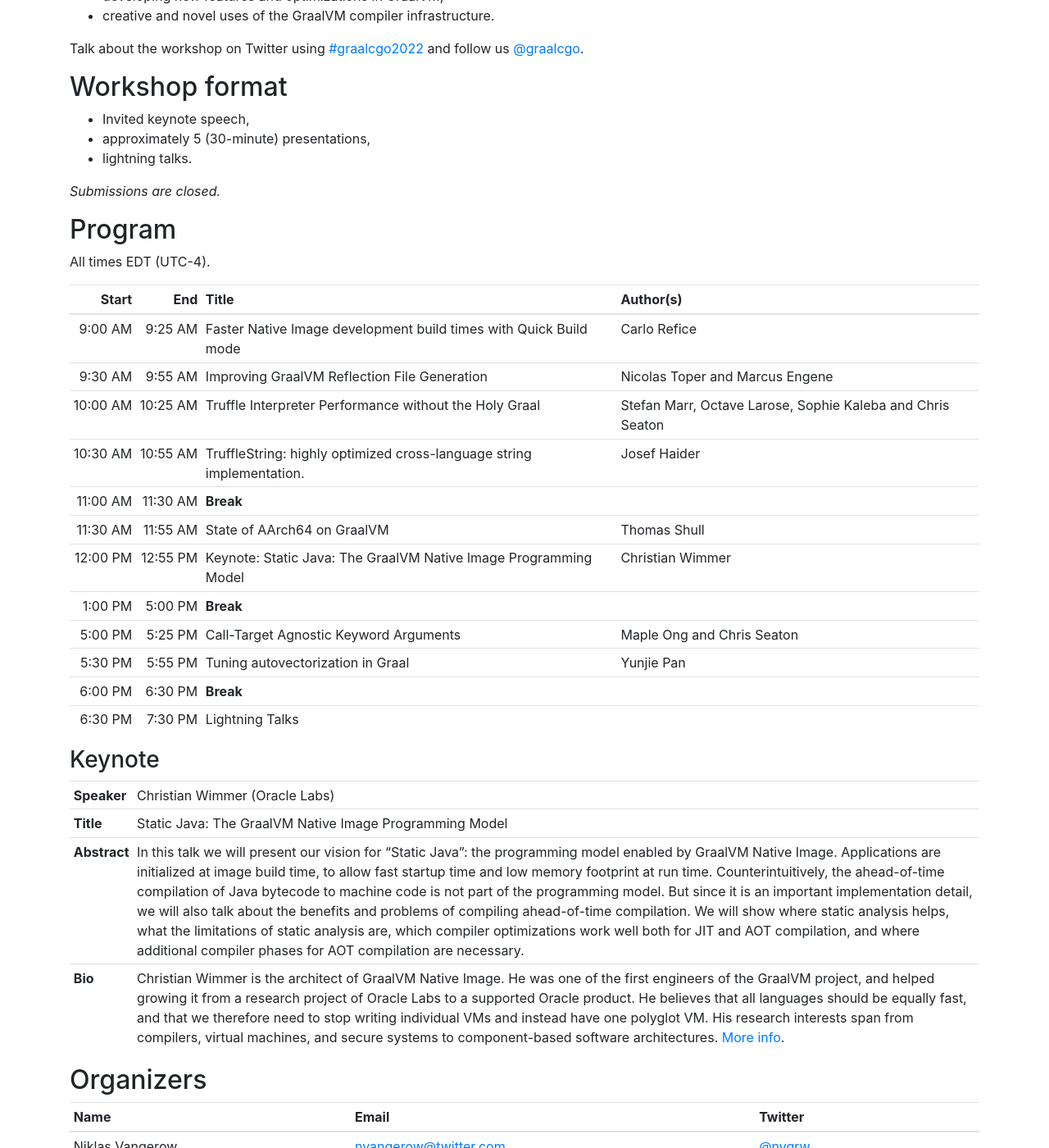
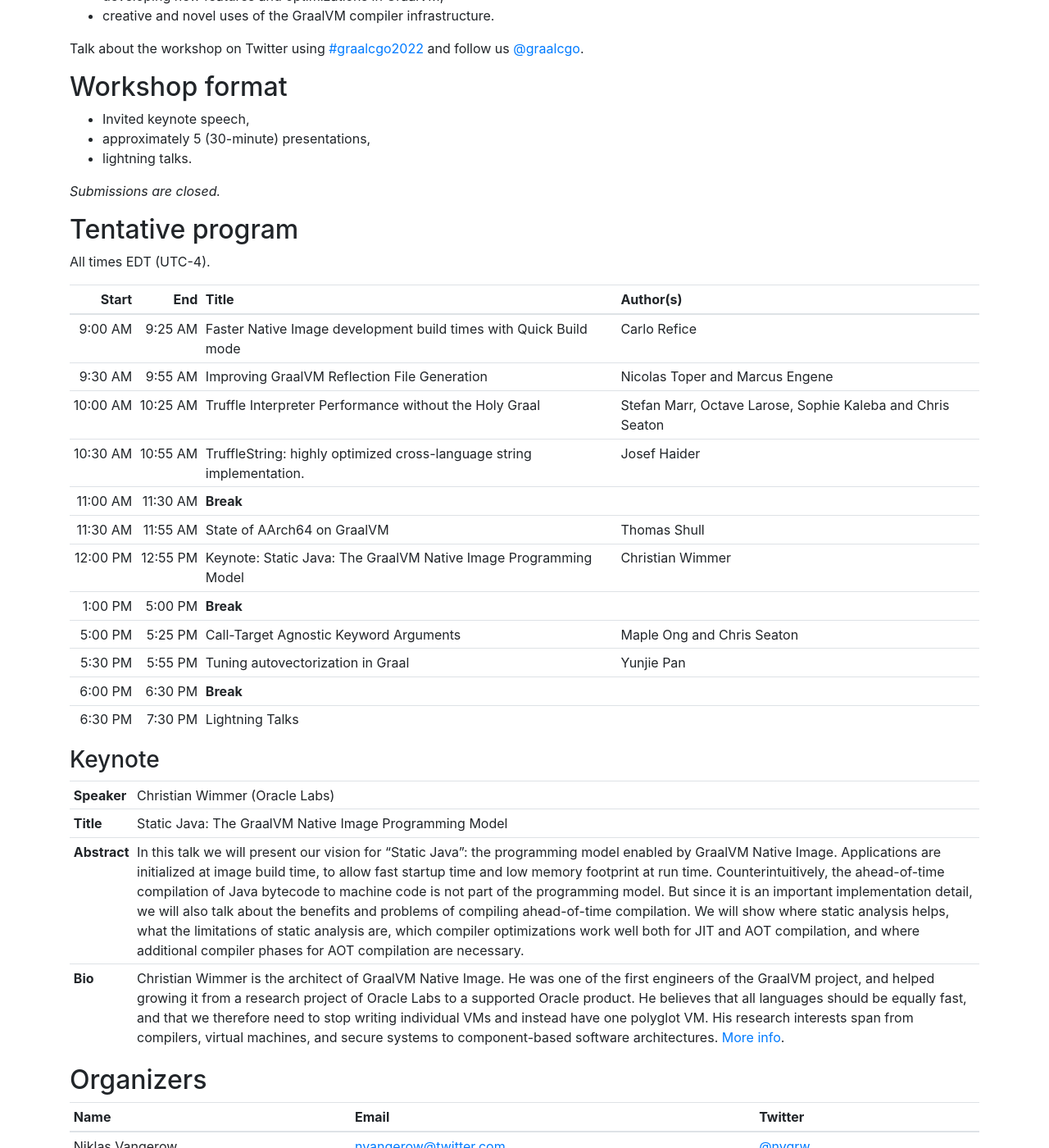
Before and after one commit to graalworkshop/graalworkshop.github.io, a Jekyll site: the page built from 2022/index.md, in a window 1280 px wide and 1400 px high, scrolled down 761 px. Shown: the whole window at 82% size. Built offline with Jekyll 4.4.1, drawn with Linux system fonts in a browser that asks for light colours; some of the changed text lies outside the part shown.

Commit message:
Program is tentative

```diff
--- a/2022/index.md
+++ b/2022/index.md
@@ -39,7 +39,7 @@ Talk about the workshop on Twitter using [#graalcgo2022](https://twitter.com/sea
 
 *Submissions are closed.*
 
-## Program
+## Tentative program
 
 All times EDT (UTC-4).
 
@@ -77,7 +77,7 @@ All times EDT (UTC-4).
 | Uma Srinivasan  | [usrinivasan@twitter.com](mailto:usrinivasan@twitter.com) | [@umatweep](https://twitter.com/umatweep)       |
 {:.table .table-sm}
 
-## Program Committee
+## Program committee
 
 Christian Wimmer (Oracle Labs), David Leopoldseder (Oracle Labs/JKU Linz), Niklas Vangerow (Twitter),
 Kingsum Chow (Alibaba), Kevin Menard (Shopify), Monica Beckwith (Microsoft), Uma Srinivasan (Twitter).
```
